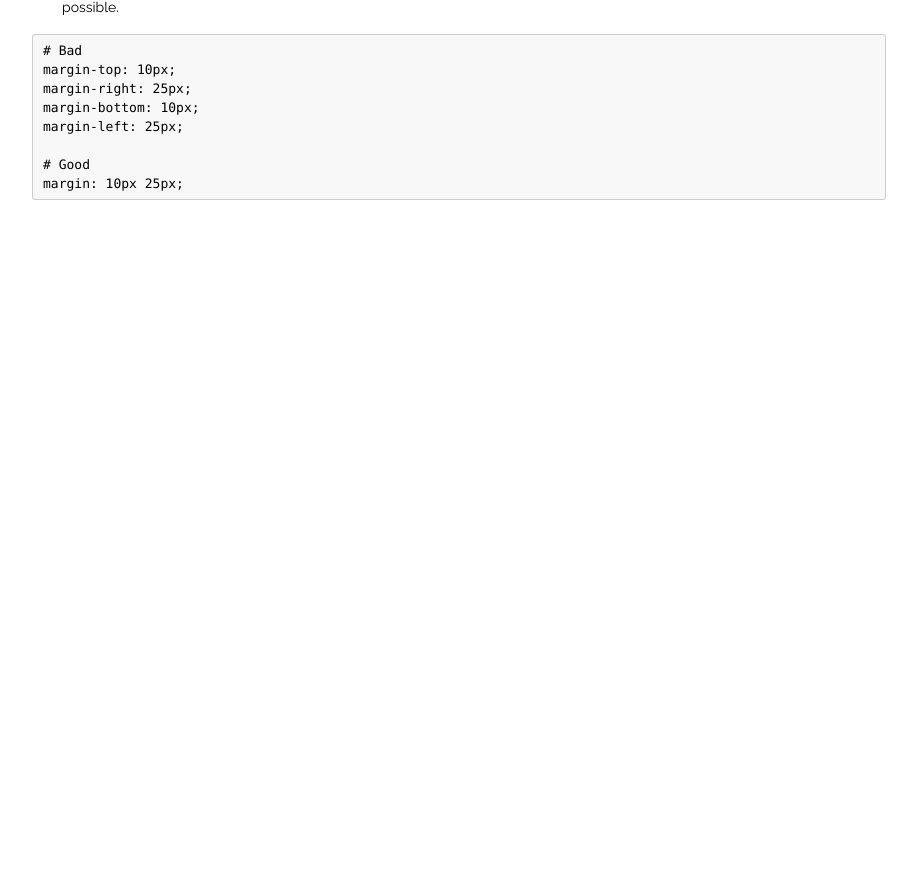
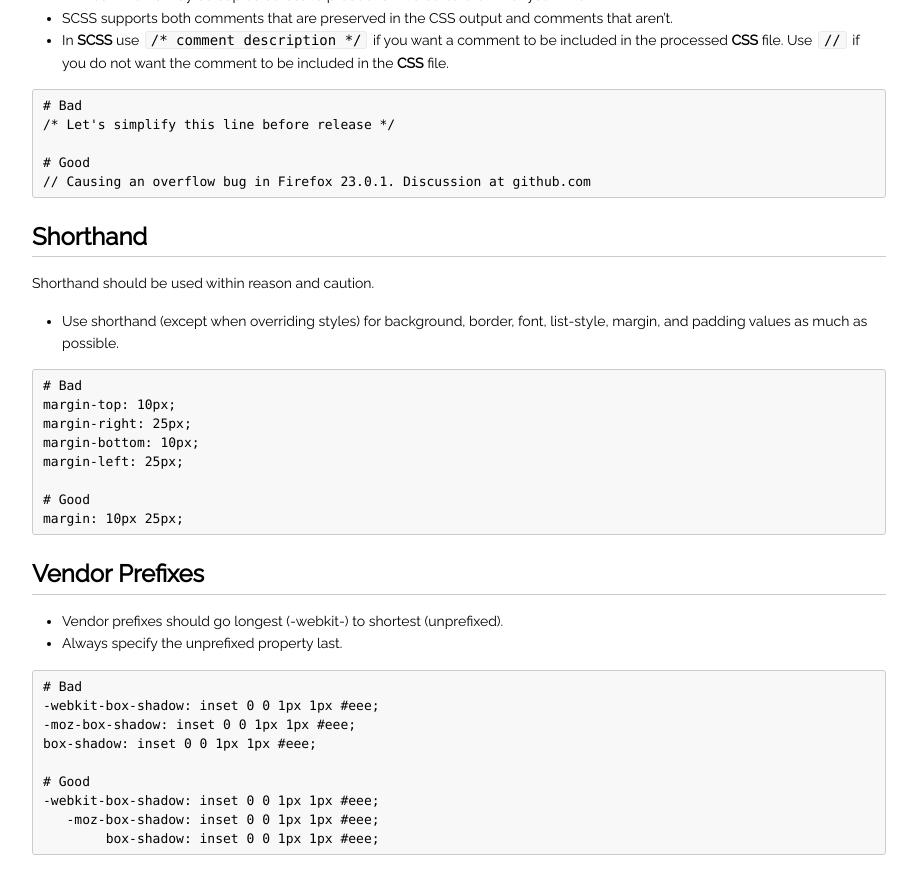
Before and after one commit to kissmetrics/styleguide, a Jekyll site: the page built from _posts/2013-08-21-css.md, in a window 1280 px wide and 900 px high, scrolled down 1763 px. Shown: the top 894 px of the window, without its empty margins (181-1098 px from the left). Built offline with Jekyll 4.4.1, drawn with Linux system fonts in a browser that asks for light colours; nearby versions of some CDN libraries; Markdown is read by kramdown in place of the engine named in the settings; before the commit the page ends 2008 px from its top, so only the background shows below that; some of the changed text lies outside the part shown.

Commit message:
Added vendor prefixes and multiple selectors

````diff
--- a/_posts/2013-08-21-css.md
+++ b/_posts/2013-08-21-css.md
@@ -8,6 +8,7 @@
 * [SCSS](#scss)
 * [Comments](#comments)
 * [Shorthand](#shorthand)
+* [Vendor Prefixes](#vendorprefixes)
 
 ## <a id='coding-style'></a>Coding-style
 * Use soft-tabs with a two space indent.
@@ -58,6 +59,24 @@
 # Good
 .nav a {}
 ```
+* Each selector should be on its own line, ending in either a comma or an opening curly brace.
+
+```
+# Bad
+#selector-1, #selector-2, #selector-3 {
+    background: #fff;
+    color: #000;
+    }
+
+# Good
+#selector-1,
+#selector-2,
+#selector-3 {
+    background: #fff;
+    color: #000;
+}
+```
+
 
 ## <a id='scss'></a>SCSS
 * Any `$variable` or `@mixin` that is used in more than one file should be put in `globals/`. Others should be put at the top of the file where they're used.
@@ -94,3 +113,19 @@
 # Good
 margin: 10px 25px;
 ```
+## <a id='vendorprefixes'></a>Vendor Prefixes
+
+* Vendor prefixes should go longest (-webkit-) to shortest (unprefixed).
+* Always specify the unprefixed property last.
+
+```
+# Bad
+-webkit-box-shadow: inset 0 0 1px 1px #eee;
+-moz-box-shadow: inset 0 0 1px 1px #eee;
+box-shadow: inset 0 0 1px 1px #eee;
+
+# Good
+-webkit-box-shadow: inset 0 0 1px 1px #eee;
+   -moz-box-shadow: inset 0 0 1px 1px #eee;
+        box-shadow: inset 0 0 1px 1px #eee;
+```
````
Also changed, not shown: other parts of _posts/2013-08-21-css.md (+2 -2 lines).
